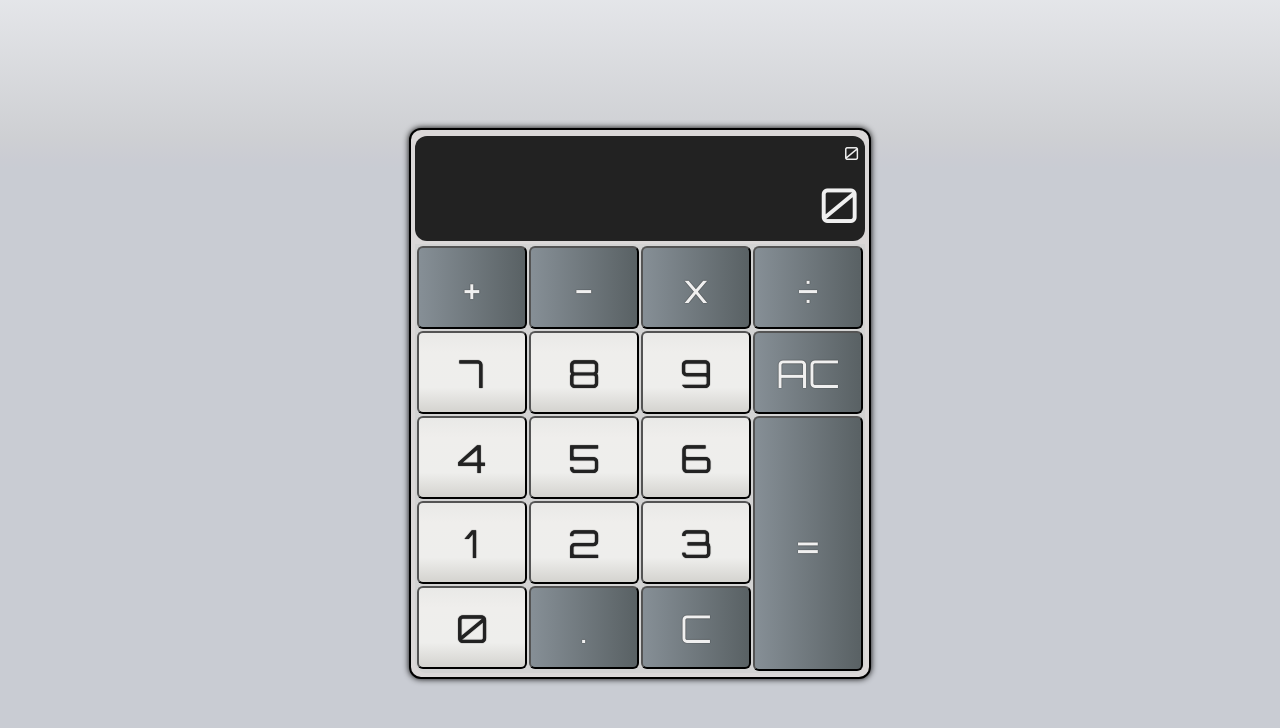
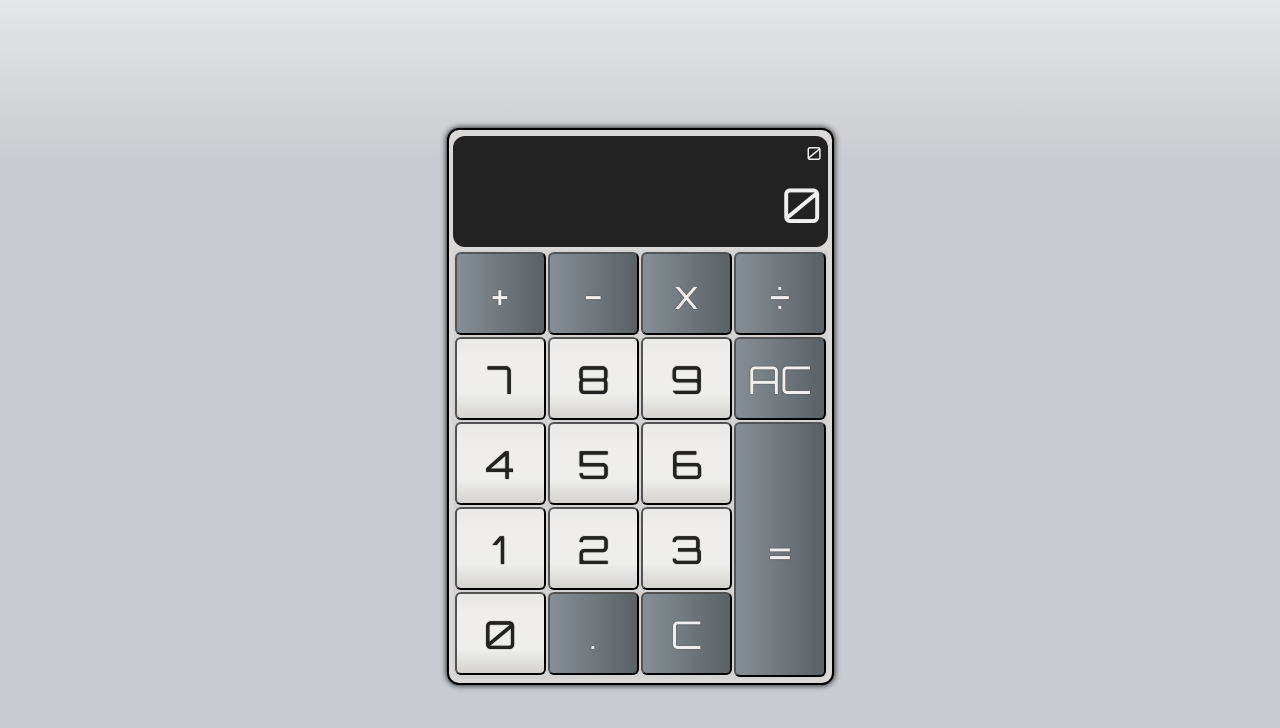
Before and after one commit to lachesis17/calculator, a plain HTML site: page index.html in a window 1280 px wide. Both pictures are taken after a click on the button "AC". Drawn offline with Linux system fonts and the light colour scheme.

Commit message:
Adjusted size and font-size on large number

```diff
--- a/scripts/main.js
+++ b/scripts/main.js
@@ -11,6 +11,7 @@ let firstNum = '';
             let botDisplay = document.getElementById('botDisplay');
             let topDisplay = document.getElementById('topDisplay');
             const displayNum = botDisplay.textContent;
+            document.getElementById('botDisplay').style.cssText = "font-size:200%;";
                 if (key.matches('button')) {
                     if (!action) {
                         if (displayNum === '0') {
@@ -39,7 +40,7 @@ let firstNum = '';
                             }
                         }
                         else if (botDisplay.textContent === "DONT / 0") {
-                            botDisplay.textContent = 0;
+                                botDisplay.textContent = 0;
                         }
                         else {
                             x = botDisplay.textContent.toString();
@@ -85,7 +86,8 @@ let firstNum = '';
                     if (key.id === 'equals') {
                         if (operation === null) {
                             botDisplay.textContent = displayNum;
-                        } else {
+                        }
+                        else {
                         firstNum = parseFloat(botDisplay.textContent);
                         secondNum = parseFloat(topDisplay.textContent);
                         result = calculate(firstNum, secondNum, operation);
@@ -110,10 +112,11 @@ let firstNum = '';
                             firstNum = '';
                             secondNum = `${result}`;
                             operation = null;
+                            document.getElementById('botDisplay').style.cssText = "font-size:165%;";
                         }
                     }
-                    }
-                }});
+                }
+            }});
 });
 
     function add (a,b) {
--- a/styles/style.css
+++ b/styles/style.css
@@ -34,8 +34,8 @@ body {
     border-radius: 12px;
     box-shadow: 0px 0px 6px #000;
     padding: 4px;
-    min-width: 450px;
-    max-width: 450px;
+    min-width: 375px;
+    max-width: 375px;
 }
 
 #keyContainer {
@@ -73,6 +73,7 @@ body {
     background-color: #222222;
     color: #f0f0f0;
     font-size: 200%;
+    min-height: 67px;
 }
 
 #topDisplay {
```
